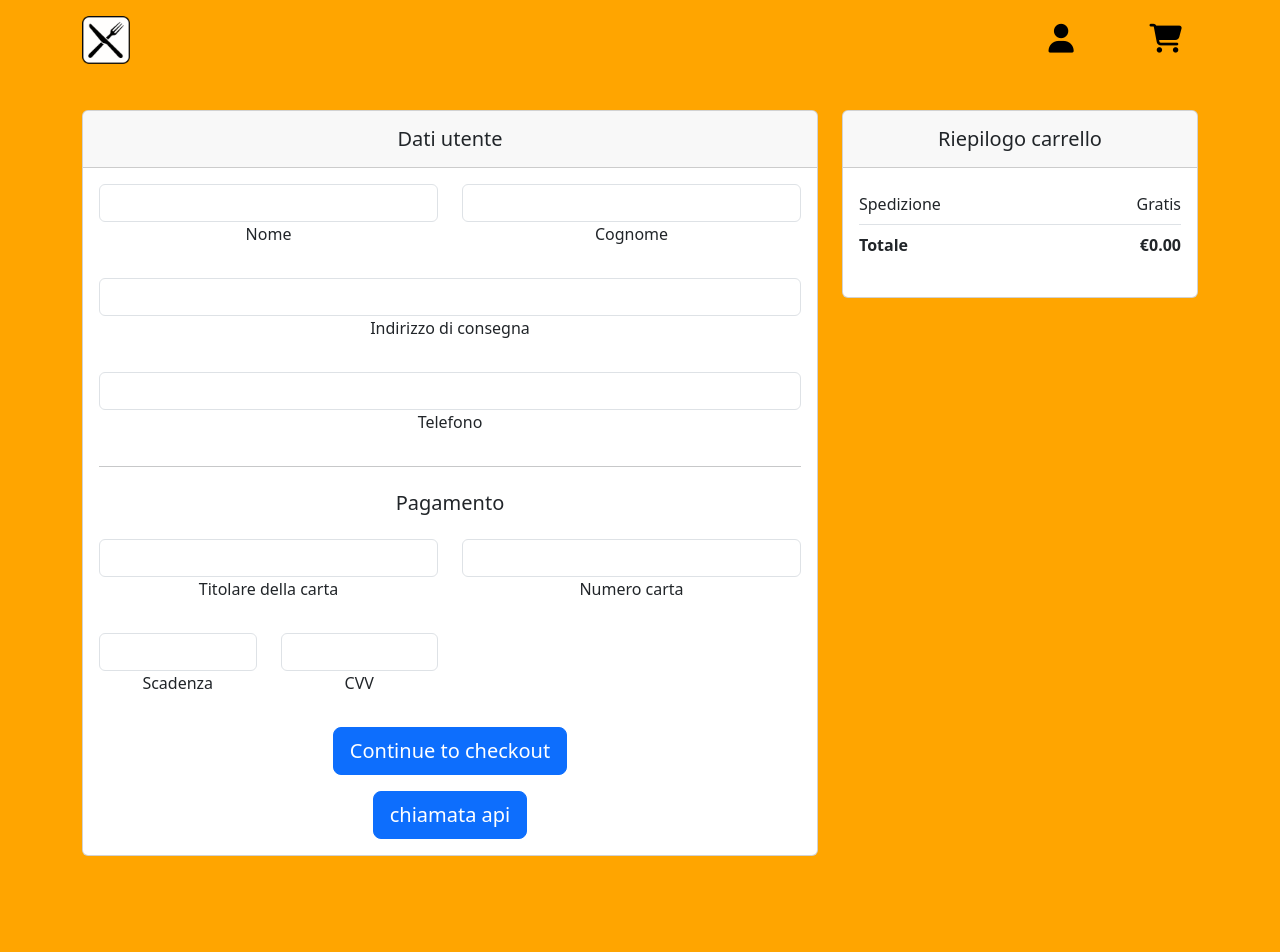
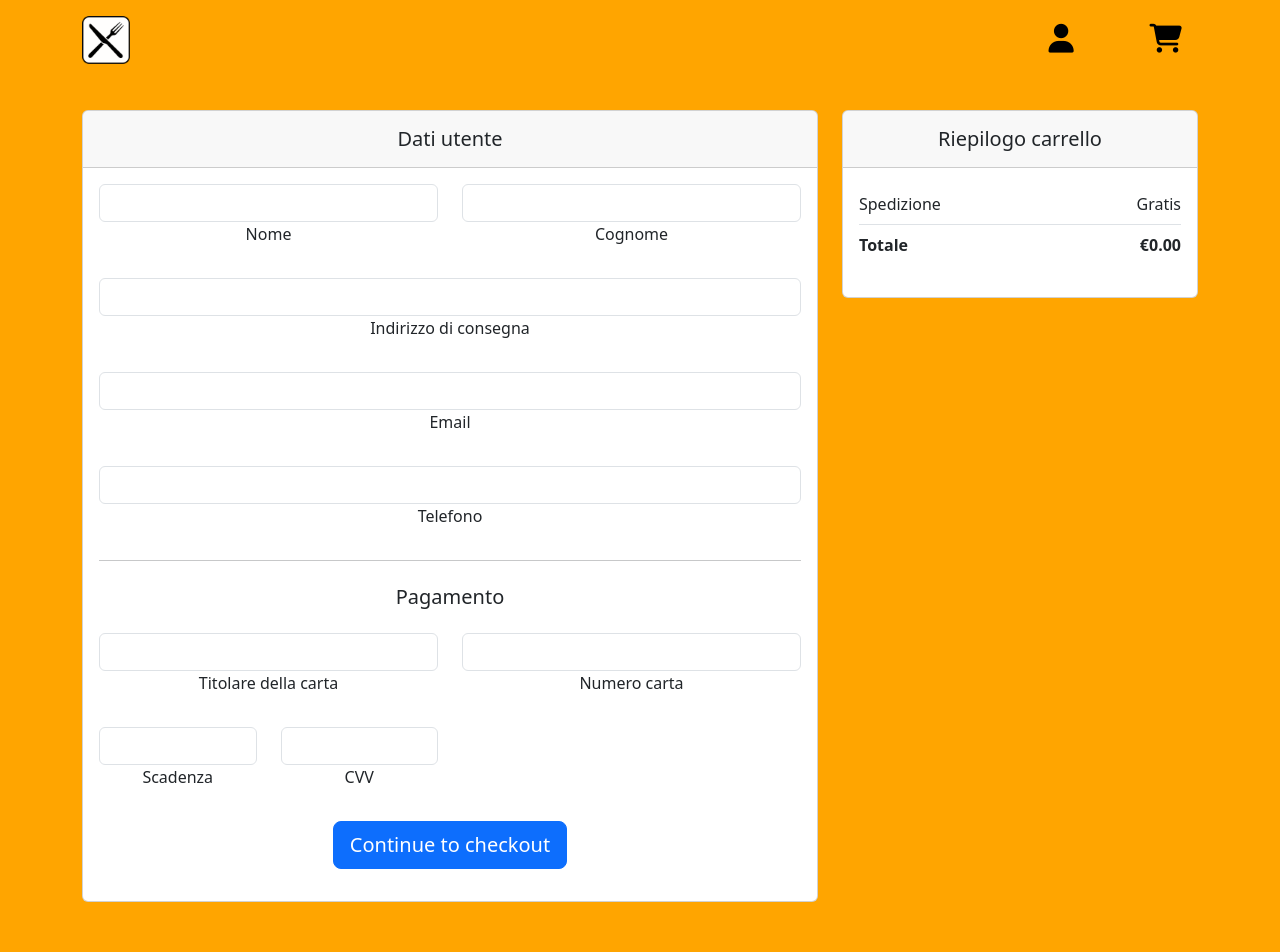
Before and after one commit to aldoaquino451/deliveboo_frontend, a Vue app: page /payment in a window 1280 px wide. Shown: the top 952 px of the page. Built offline with nearby package versions, Linux system fonts and the light colour scheme.

Commit message:
[edit] payment

```diff
--- a/src/pages/Payment.vue
+++ b/src/pages/Payment.vue
@@ -13,6 +13,7 @@ export default {
         nome: '',
         cognome: '',
         indirizzo: '',
+        email: '',
         telefono: '',
         titolareCarta: '',
         numeroCarta: '',
@@ -54,6 +55,9 @@ export default {
     },
     isValidAddress() {
       return /^[a-zA-Z0-9 ]{5,}$/.test(this.form.indirizzo);
+    },
+    isValidEmail() {
+      return /^[\w.-]+@[a-zA-Z\d.-]+.[a-zA-Z]{2,}$/.test(this.form.email);
     },
     isValidPhone() {
       return /^[0-9]{5,}$/.test(this.form.telefono);
@@ -98,6 +102,10 @@ export default {
         this.validationErrors.indirizzo = 'Indirizzo non valido';
       }
 
+      if (!this.isValidEmail()) {
+        this.validationErrors.email = 'Email non valida';
+      }
+
       if (!this.isValidPhone()) {
         this.validationErrors.telefono = 'Telefono non valido';
       }
@@ -126,6 +134,7 @@ export default {
         localStorage.setItem('customerName', this.form.nome);
         localStorage.setItem('customerSurname', this.form.cognome);
         localStorage.setItem('customerAddress', this.form.indirizzo);
+        localStorage.setItem('customerEmail', this.form.email);
         localStorage.setItem('customerNumber', this.form.telefono);
 
         this.$router.push({ name: 'postpayment' });
@@ -134,8 +143,14 @@ export default {
         const name = localStorage.getItem('customerName');
         const lastname = localStorage.getItem('customerSurname');
         const address = localStorage.getItem('customerAddress');
+        const email = localStorage.getItem('customerEmail');
         const phone_number = localStorage.getItem('customerNumber');
         const total_price = this.totalAmount.toFixed(2);
+
+        axios.get(store.apiUrl + "save-order/" + name + '/' + lastname + '/' + address + '/' + email + '/' + phone_number + '/' + total_price)
+          .then(res => {
+            console.log(res.data);
+          });
 
         this.store.cart = [];
       }
@@ -144,19 +159,19 @@ export default {
       }
     },
 
-    getApi() {
-      const cart = JSON.stringify(this.store.cart);
-      const name = 'admin';
-      const lastname = 'admin';
-      const address = 'vai qualunque 11';
-      const phone_number = '3442344343';
-      const total_price  = this.totalAmount.toFixed(2);
+    // getApi() {
+    //   const cart = JSON.stringify(this.store.cart);
+    //   const name = 'admin';
+    //   const lastname = 'admin';
+    //   const address = 'vai qualunque 11';
+    //   const phone_number = '3442344343';
+    //   const total_price  = this.totalAmount.toFixed(2);
 
-      axios.get(store.apiUrl + "save-order/" + cart + '/' + name + '/' + lastname + '/' + address + '/' + phone_number + '/' + total_price)
-        .then(res => {
-          console.log(res.data);
-        });
-    }
+    //   axios.get(store.apiUrl + "save-order/" + cart + '/' + name + '/' + lastname + '/' + address + '/' + phone_number + '/' + total_price)
+    //     .then(res => {
+    //       console.log(res.data);
+    //     });
+    // }
   },
 };
 </script>
@@ -196,6 +211,13 @@ export default {
                   <span v-if="validationErrors.indirizzo" class="text-danger">{{ validationErrors.indirizzo }}</span>
                 </div>
 
+                <!-- Text email -->
+                <div class="form-outline mb-4">
+                  <input type="email" id="form6Example4" v-model="form.email" class="form-control" />
+                  <label class="form-label" for="form6Example4">Email</label>
+                  <span v-if="validationErrors.indirizzo" class="text-danger">{{ validationErrors.email }}</span>
+                </div>
+
                 <!-- Numero input -->
                 <div class="form-outline mb-4">
                   <input type="number" id="form6Example6" v-model="form.telefono" class="form-control" />
@@ -217,8 +239,8 @@ export default {
                   </div>
                   <div class="col">
                     <div class="form-outline">
-                      <input type="text" id="formCardNumber" v-model="form.numeroCarta" class="form-control" />
-                      <label class="form-label" for="formCardNumber">Numero carta</label>
+                      <input type="text" id="formCardNumber" v-model="form.numeroCarta" class="form-control" maxlength="19" />
+                      <label class="form-label" for="formCardNumber" >Numero carta</label>
                       <span v-if="validationErrors.numeroCarta" class="text-danger">{{ validationErrors.numeroCarta }}</span>
                     </div>
                   </div>
@@ -234,7 +256,7 @@ export default {
                   </div>
                   <div class="col-3">
                     <div class="form-outline">
-                      <input type="text" id="formCVV" v-model="form.cvv" class="form-control" />
+                      <input type="text" id="formCVV" v-model="form.cvv" class="form-control" maxlength="4"/>
                       <label class="form-label" for="formCVV">CVV</label>
                       <span v-if="validationErrors.cvv" class="text-danger">{{ validationErrors.cvv }}</span>
                     </div>
@@ -246,10 +268,6 @@ export default {
                 </button>
 
               </form>
-
-                <button class="btn btn-primary btn-lg btn-block" @click="getApi">
-                  chiamata api
-                </button>
             </div>
           </div>
         </div>
```
